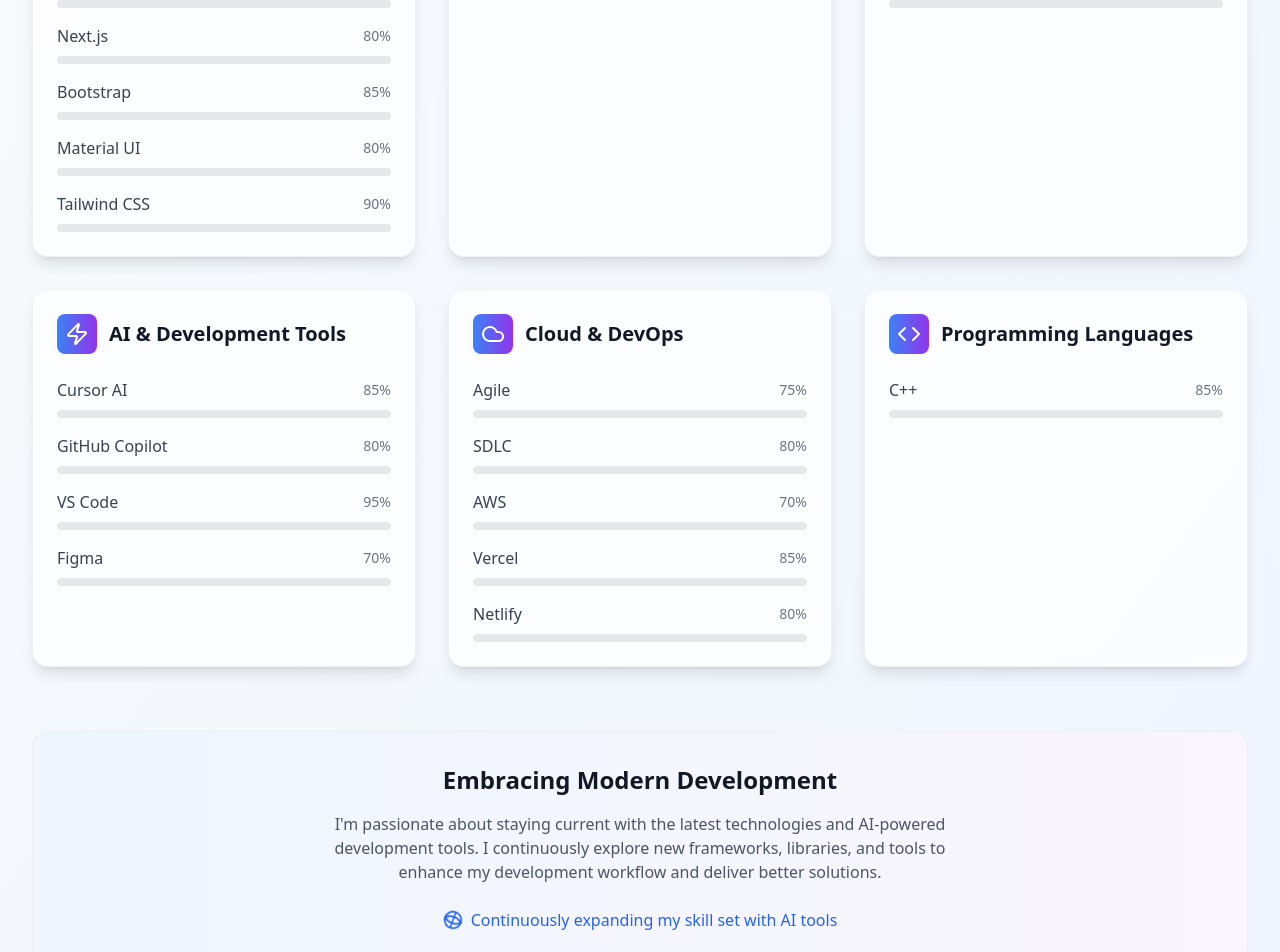
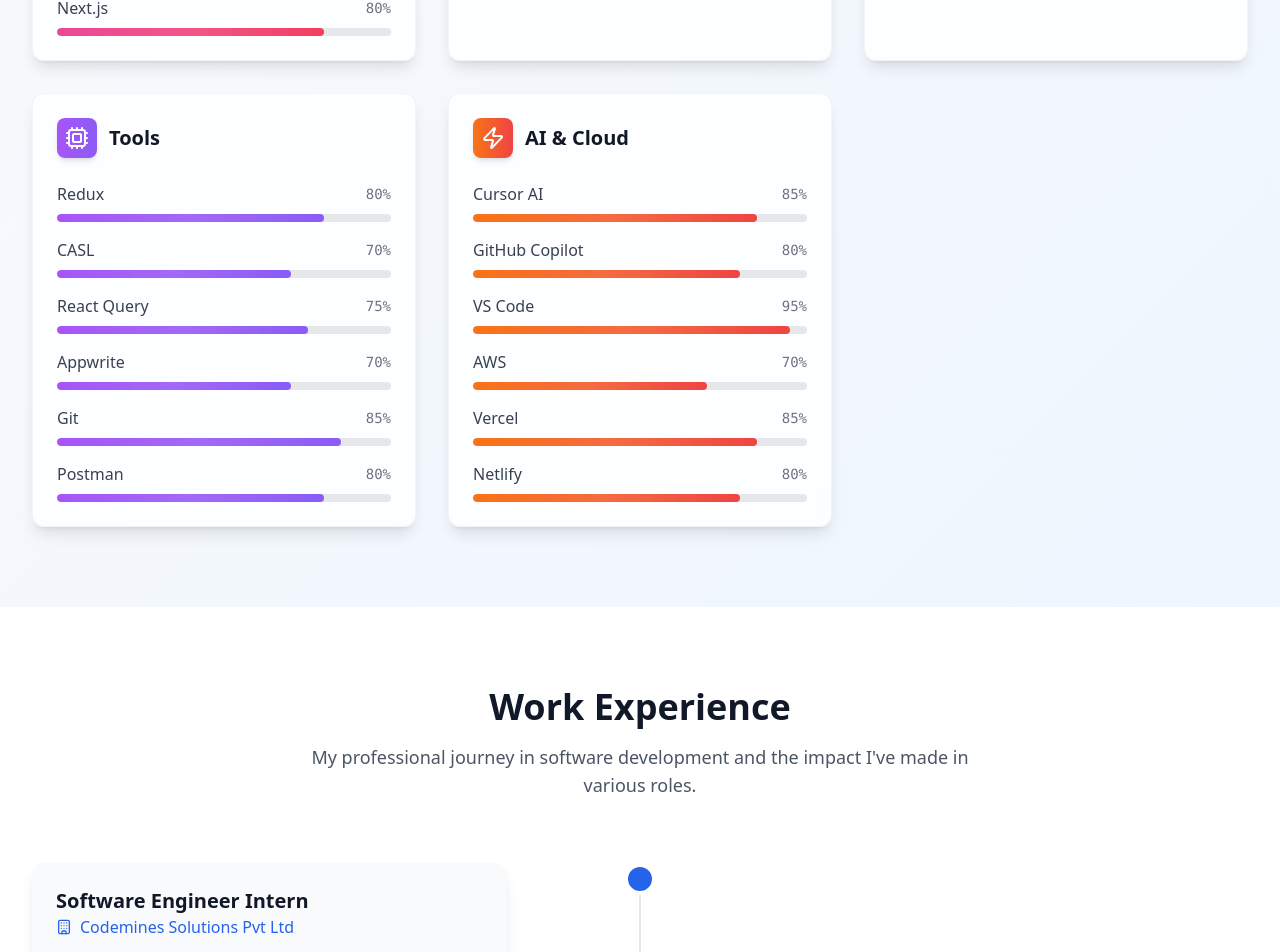
Before and after one commit to sohamjain125/sohamjain-dev, a React (Vite) app: page / in a window 1280 px wide. Shown: the part 3357-4309 px from the top of the page. Built offline with nearby package versions, Linux system fonts and the light colour scheme.

Commit message:
Skills updated

```diff
--- a/src/components/Skills.jsx
+++ b/src/components/Skills.jsx
@@ -1,207 +1,111 @@
 import { motion } from 'framer-motion';
-import { Code, Database, Palette, Cloud, Cpu, Globe, Zap, Monitor } from 'lucide-react';
+import { Palette, Monitor, Database, Cpu, Zap, Cloud } from 'lucide-react';
 import { skills } from '../data/portfolioData';
-import { useState, useEffect } from 'react';
 
 const Skills = () => {
-  const [isMobile, setIsMobile] = useState(false);
-
-  useEffect(() => {
-    const checkMobile = () => {
-      setIsMobile(window.innerWidth <= 768);
-    };
-
-    checkMobile();
-    window.addEventListener('resize', checkMobile);
-
-    return () => window.removeEventListener('resize', checkMobile);
-  }, []);
-
   const skillCategories = [
     {
-      title: 'Frontend Development',
+      title: 'Frontend',
       icon: <Palette className="w-6 h-6" />,
-      skills: skills.filter(skill => ['HTML', 'CSS', 'JavaScript', 'TypeScript', 'React', 'Angular', 'Next.js', 'Bootstrap', 'Material UI', 'Tailwind CSS'].includes(skill.name))
+      color: 'from-pink-500 to-rose-500',
+      skills: skills.filter(skill => ['HTML', 'CSS', 'JavaScript', 'TypeScript', 'React', 'Angular', 'Next.js'].includes(skill.name))
     },
     {
-      title: 'Backend Development',
+      title: 'UI/UX',
+      icon: <Monitor className="w-6 h-6" />,
+      color: 'from-blue-500 to-indigo-500',
+      skills: skills.filter(skill => ['Bootstrap', 'Material UI', 'Tailwind CSS', 'Figma'].includes(skill.name))
+    },
+    {
+      title: 'Backend',
       icon: <Database className="w-6 h-6" />,
+      color: 'from-green-500 to-emerald-500',
       skills: skills.filter(skill => ['Node.js', 'Express.js', 'MongoDB', 'MsSQL', 'REST APIs'].includes(skill.name))
     },
     {
-      title: 'State Management & Tools',
+      title: 'Tools',
       icon: <Cpu className="w-6 h-6" />,
+      color: 'from-purple-500 to-violet-500',
       skills: skills.filter(skill => ['Redux', 'CASL', 'React Query', 'Appwrite', 'Git', 'Postman'].includes(skill.name))
     },
     {
-      title: 'AI & Development Tools',
+      title: 'AI & Cloud',
       icon: <Zap className="w-6 h-6" />,
-      skills: skills.filter(skill => ['Cursor AI', 'GitHub Copilot', 'VS Code', 'Figma'].includes(skill.name))
-    },
-    {
-      title: 'Cloud & DevOps',
-      icon: <Cloud className="w-6 h-6" />,
-      skills: skills.filter(skill => [ 'AWS', 'Vercel', 'Netlify', 'Agile', 'SDLC'].includes(skill.name))
-    },
-    {
-      title: 'Programming Languages',
-      icon: <Code className="w-6 h-6" />,
-      skills: skills.filter(skill => ['C++'].includes(skill.name))
+      color: 'from-orange-500 to-red-500',
+      skills: skills.filter(skill => ['Cursor AI', 'GitHub Copilot', 'VS Code', 'AWS', 'Vercel', 'Netlify'].includes(skill.name))
     }
   ];
-
-  const containerVariants = {
-    hidden: { opacity: 0 },
-    visible: {
-      opacity: 1,
-      transition: {
-        staggerChildren: isMobile ? 0.05 : 0.1
-      }
-    }
-  };
-
-  const itemVariants = {
-    hidden: { opacity: 0, y: isMobile ? 10 : 20 },
-    visible: {
-      opacity: 1,
-      y: 0,
-      transition: {
-        duration: isMobile ? 0.4 : 0.6
-      }
-    }
-  };
-
-  const skillItemVariants = {
-    hidden: { opacity: 0, x: isMobile ? -10 : -20 },
-    visible: {
-      opacity: 1,
-      x: 0,
-      transition: {
-        duration: isMobile ? 0.3 : 0.5
-      }
-    }
-  };
-
-  const progressVariants = {
-    hidden: { width: 0 },
-    visible: {
-      width: (custom) => `${custom}%`,
-      transition: {
-        duration: isMobile ? 0.6 : 1,
-        delay: isMobile ? 0.1 : 0.2
-      }
-    }
-  };
 
   return (
     <section id="skills" className="py-20 bg-gradient-to-br from-gray-50 to-blue-50 dark:from-gray-900 dark:to-gray-800">
       <div className="w-full max-w-7xl mx-auto px-4 sm:px-6 lg:px-8">
-        {/* Section Header */}
+        {/* Header */}
         <motion.div
-          initial={{ opacity: 0, y: isMobile ? 20 : 30 }}
+          initial={{ opacity: 0, y: 30 }}
           whileInView={{ opacity: 1, y: 0 }}
           viewport={{ once: true }}
-          transition={{ duration: isMobile ? 0.6 : 0.8 }}
+          transition={{ duration: 0.6 }}
           className="text-center mb-16"
         >
-          <h2 className="text-3xl sm:text-4xl lg:text-5xl font-bold mb-6">
+          <h2 className="text-4xl sm:text-5xl font-bold mb-6">
             <span className="text-gray-900 dark:text-white">Skills & </span>
             <span className="gradient-text">Technologies</span>
           </h2>
           <p className="text-lg text-gray-600 dark:text-gray-400 max-w-2xl mx-auto">
-            I've worked with a variety of technologies to create robust and scalable applications,
-            including modern AI-powered development tools.
+            Technologies I work with to build modern applications
           </p>
         </motion.div>
 
         {/* Skills Grid */}
-        <motion.div
-          variants={containerVariants}
-          initial="hidden"
-          whileInView="visible"
-          viewport={{ once: true }}
-          className="grid grid-cols-1 md:grid-cols-2 xl:grid-cols-3 gap-6 sm:gap-8 px-4 sm:px-0"
-        >
+        <div className="grid grid-cols-1 md:grid-cols-2 lg:grid-cols-3 gap-8">
           {skillCategories.map((category, index) => (
             <motion.div
               key={category.title}
-              variants={itemVariants}
-              className="bg-white/70 dark:bg-gray-800/70 backdrop-blur-sm rounded-xl sm:rounded-2xl p-4 sm:p-6 shadow-lg hover:shadow-xl transition-all duration-300 border border-gray-200/50 dark:border-gray-700/50"
+              initial={{ opacity: 0, y: 20 }}
+              whileInView={{ opacity: 1, y: 0 }}
+              viewport={{ once: true }}
+              transition={{ duration: 0.5, delay: index * 0.1 }}
+              whileHover={{ y: -5 }}
+              className="group bg-white/80 dark:bg-gray-800/80 backdrop-blur-sm rounded-xl p-6 shadow-lg hover:shadow-xl border border-gray-200/50 dark:border-gray-700/50 transition-all duration-300"
             >
               {/* Category Header */}
-              <div className="flex items-center gap-2 sm:gap-3 mb-4 sm:mb-6">
-                <div className="p-1.5 sm:p-2 bg-gradient-to-r from-blue-500 to-purple-600 rounded-lg text-white">
+              <div className="flex items-center gap-3 mb-6">
+                <div className={`p-2 bg-gradient-to-r ${category.color} rounded-lg text-white shadow-md group-hover:scale-110 transition-transform duration-300`}>
                   {category.icon}
                 </div>
-                <h3 className="text-lg sm:text-xl font-semibold text-gray-900 dark:text-white">
+                <h3 className="text-xl font-bold text-gray-900 dark:text-white">
                   {category.title}
                 </h3>
               </div>
 
-              {/* Skills List */}
-              <div className="space-y-3 sm:space-y-4">
+              <div className="space-y-4">
                 {category.skills.map((skill) => (
-                  <motion.div
-                    key={skill.name}
-                    variants={skillItemVariants}
-                    initial="hidden"
-                    whileInView="visible"
-                    viewport={{ once: true }}
-                    className="group"
-                  >
-                    <div className="flex justify-between items-center mb-1.5 sm:mb-2">
-                      <span className="font-medium text-sm sm:text-base text-gray-700 dark:text-gray-300 group-hover:text-blue-600 dark:group-hover:text-blue-400 transition-colors">
+                  <div key={skill.name} className="group/skill">
+                    <div className="flex items-center justify-between mb-2">
+                      <span className="font-medium text-gray-700 dark:text-gray-300 group-hover/skill:text-blue-600 dark:group-hover/skill:text-blue-400 transition-colors">
                         {skill.name}
                       </span>
-                      <span className="text-xs sm:text-sm text-gray-500 dark:text-gray-400">
+                      <span className="text-sm text-gray-500 dark:text-gray-400 font-mono">
                         {skill.level}%
                       </span>
                     </div>
-
-                    {/* Progress Bar */}
-                    <div className="w-full bg-gray-200 dark:bg-gray-700 rounded-full h-1.5 sm:h-2 overflow-hidden">
+                    <div className="w-full bg-gray-200 dark:bg-gray-700 rounded-full h-2 overflow-hidden">
                       <motion.div
-                        variants={progressVariants}
-                        initial="hidden"
-                        whileInView="visible"
+                        initial={{ width: 0 }}
+                        whileInView={{ width: `${skill.level}%` }}
                         viewport={{ once: true }}
-                        custom={skill.level}
-                        className="h-full bg-gradient-to-r from-blue-500 to-purple-600 rounded-full relative"
+                        transition={{ duration: 1, delay: 0.2 }}
+                        className={`h-full bg-gradient-to-r ${category.color} rounded-full relative`}
                       >
-                        {!isMobile && (
-                          <div className="absolute inset-0 bg-gradient-to-r from-transparent via-white/20 to-transparent animate-pulse"></div>
-                        )}
+                        <div className="absolute inset-0 bg-gradient-to-r from-transparent via-white/20 to-transparent animate-pulse"></div>
                       </motion.div>
                     </div>
-                  </motion.div>
+                  </div>
                 ))}
               </div>
             </motion.div>
           ))}
-        </motion.div>
-
-        {/* Call to Action */}
-        <motion.div
-          initial={{ opacity: 0, y: isMobile ? 20 : 30 }}
-          whileInView={{ opacity: 1, y: 0 }}
-          viewport={{ once: true }}
-          transition={{ duration: isMobile ? 0.6 : 0.8, delay: isMobile ? 0.3 : 0.6 }}
-          className="text-center mt-16"
-        >
-          <div className="bg-gradient-to-r from-blue-50 to-purple-50 dark:from-gray-800/50 dark:to-gray-700/50 rounded-2xl p-8 backdrop-blur-sm border border-gray-200/50 dark:border-gray-700/50">
-            <h3 className="text-2xl font-bold text-gray-900 dark:text-white mb-4">
-              Embracing Modern Development
-            </h3>
-            <p className="text-gray-600 dark:text-gray-400 mb-6 max-w-2xl mx-auto">
-              I'm passionate about staying current with the latest technologies and AI-powered development tools.
-              I continuously explore new frameworks, libraries, and tools to enhance my development workflow and deliver better solutions.
-            </p>
-            <div className="flex items-center justify-center gap-2 text-blue-600 dark:text-blue-400">
-              <Globe className={`w-5 h-5 ${isMobile ? '' : 'animate-spin-slow'}`} />
-              <span className="font-medium">Continuously expanding my skill set with AI tools</span>
-            </div>
-          </div>
-        </motion.div>
+        </div>
       </div>
     </section>
   );
```
